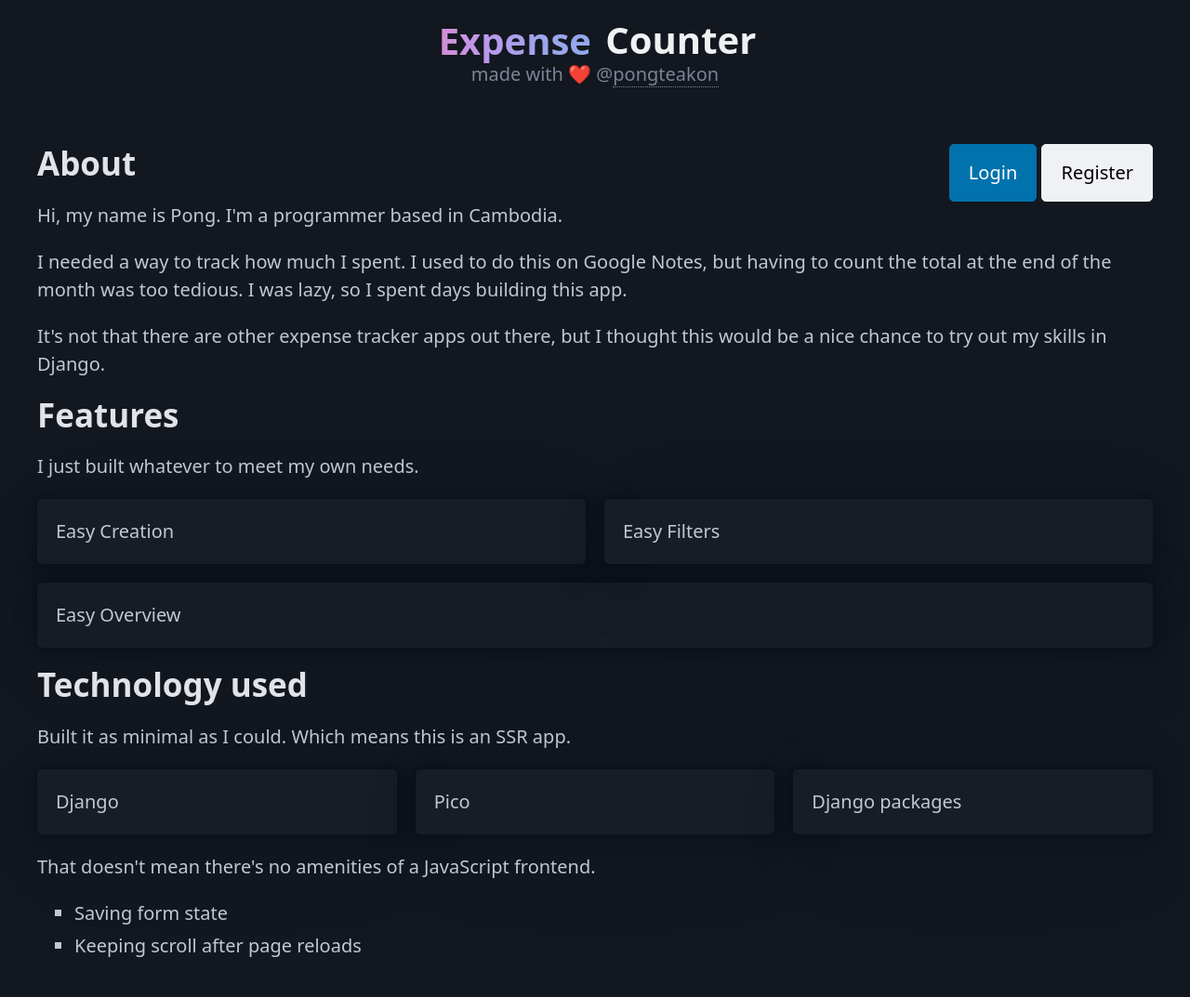
After one commit to N1V33R4/counter, a Django app: page / in a window 1280 px wide. The commit adds this page. Shown: the whole page at 93% size. Run offline with Django 5.2, Linux system fonts and the light colour scheme; some libraries are stand-ins or nearby versions.

```diff
--- /dev/null
+++ b/expense/templates/expense/home.html
@@ -0,0 +1,42 @@
+{% extends "expense/base.html" %}
+
+{% block title %}Home{% endblock %}
+
+{% block main %}
+<section>
+  <div class="d-flex">
+    <h2>About</h2>
+    <div>
+      <a role="button" href="{% url "account_login" %}">Login</a>
+      <a role="button" href="{% url "account_signup" %}" class="contrast">Register</a>
+    </div>
+  </div>
+  <p>Hi, my name is Pong. I'm a programmer based in Cambodia.</p>
+  <p>I needed a way to track how much I spent. I used to do this on Google Notes, but having to count the total at the end of the month was too tedious. I was lazy, so I spent days building this app.</p>
+  <p>It's not that there are other expense tracker apps out there, but I thought this would be a nice chance to try out my skills in Django.</p>
+</section>
+<section>
+  <h2>Features</h2>
+  <p>I just built whatever to meet my own needs.</p>
+  <div class="grid">
+    <article>Easy Creation</article>
+    <article>Easy Filters</article>
+  </div>
+  <article>Easy Overview</article>
+</section>
+<section>
+  <h2>Technology used</h2>
+  <p>Built it as minimal as I could. Which means this is an SSR app.</p>
+  <div class="grid">
+    <article>Django</article>
+    <article>Pico</article>
+    <article>Django packages</article>
+  </div>
+
+  <p>That doesn't mean there's no amenities of a JavaScript frontend.</p>
+  <ul>
+    <li>Saving form state</li>
+    <li>Keeping scroll after page reloads</li>
+  </ul>
+</section>
+{% endblock main %}
--- a/expense/templates/expense/update.html
+++ b/expense/templates/expense/update.html
@@ -7,6 +7,7 @@ Mistakes are how you learn
 
 {% block main %}
 <h3>Made a mistake? No worries, mistakes are how we learn 🤟</h3>
+<p><a href="{{ return_url }}">Go back</a></p>
 <form action="{% url 'expense_update' id %}" method="POST">
   {% csrf_token %}
   <div class="grid">
--- a/expense/views.py
+++ b/expense/views.py
@@ -3,8 +3,9 @@ from django.contrib import messages
 from django.http import HttpResponseForbidden
 from django.views.decorators.http import require_POST
 from django.contrib.auth.decorators import login_required
+from django.db.models import Sum, F
 from datetime import date
-from .models import Expense, Currency, Category
+from .models import Expense
 from .forms import ExpenseFilter, ExpenseForm
 
 
@@ -35,6 +36,12 @@ def expense_list(request):
         "expenses": expenses,
         "form": form,
         "filters": filters,
+        "today_total": (
+            Expense.objects.values(symbol=F("currency__symbol"))
+            .filter(day=date.today())
+            .annotate(total_amount=Sum("amount"))
+            .order_by("-total_amount")
+        ),
     }
     return render(request, "expense/list.html", data)
 
@@ -50,8 +57,13 @@ def expense_update(request, expense_id):
         messages.success(request, "You updated an expense!")
         return redirect(request.session.get("return_url", "expense_list"))
     else:
-        request.session["return_url"] = request.META.get("HTTP_REFERER", None)
-        return render(request, "expense/update.html", {"form": form, "id": expense_id})
+        return_url = request.META.get("HTTP_REFERER", None)
+        request.session["return_url"] = return_url
+        return render(
+            request,
+            "expense/update.html",
+            {"form": form, "id": expense_id, "return_url": return_url},
+        )
 
 
 @login_required
@@ -79,4 +91,4 @@ def expense_clone(request, expense_id):
 
 
 def home(request):
-    return render(request, 'expense/home.html', {})
+    return render(request, "expense/home.html", {})
```
Also changed, not shown: expense/templates/expense/list.html (+17 -2 lines), db.sqlite3.
